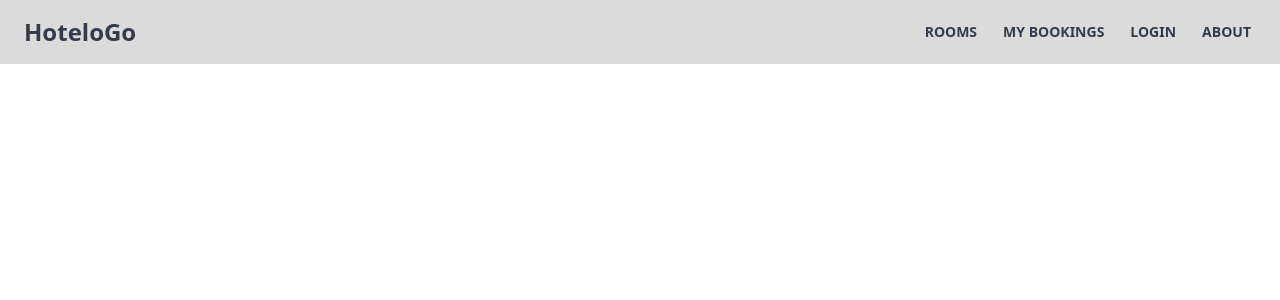
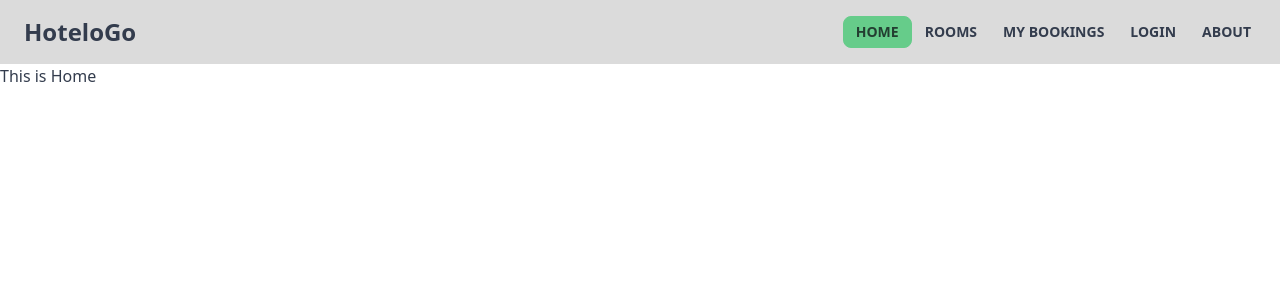
Before and after one commit to mdnoble1/hotelogo-client, a React (Vite) app: page / in a window 1280 px wide. Shown: the top 300 px of the page. Built offline with nearby package versions, Linux system fonts and the light colour scheme.

Commit message:
installed firebase and created environment variable

```diff
--- a/src/components/layout/Navbar.jsx
+++ b/src/components/layout/Navbar.jsx
@@ -30,6 +30,14 @@ const Navbar = () => {
       <div className="flex-none hidden lg:block">
         <ul className="menu menu-horizontal">
           {/* Navbar menu content here */}
+          <NavLink
+            to="/"
+            className={({ isActive }) =>
+              isActive ? `btn btn-primary btn-sm` : `btn btn-ghost btn-sm`
+            }
+          >
+            Home
+          </NavLink>
           <NavLink
             to="/rooms"
             className={({ isActive }) =>
--- a/src/components/layout/Sidebar.jsx
+++ b/src/components/layout/Sidebar.jsx
@@ -10,6 +10,14 @@ const Sidebar = () => {
       ></label>
       <ul className="menu p-4 w-80 min-h-full bg-base-200">
         {/* Sidebar content here */}
+        <NavLink
+          to="/"
+          className={({ isActive }) =>
+            isActive ? `btn btn-primary btn-sm` : `btn btn-ghost btn-sm`
+          }
+        >
+          Home
+        </NavLink>
         <NavLink
           to="/rooms"
           className={({ isActive }) =>
--- /dev/null
+++ b/src/config/firebase.config.js
@@ -0,0 +1,24 @@
+// Import the functions you need from the SDKs you need
+import { initializeApp } from "firebase/app";
+import { getAuth } from "firebase/auth";
+
+// TODO: Add SDKs for Firebase products that you want to use
+// https://firebase.google.com/docs/web/setup#available-libraries
+
+// Your web app's Firebase configuration
+const firebaseConfig = {
+  apiKey: import.meta.env.VITE_APIKEY,
+  authDomain: import.meta.env.VITE_AUTHDOMAIN,
+  projectId: import.meta.env.VITE_PROJECTID,
+  storageBucket: import.meta.env.VITE_STORAGEBUCKET,
+  messagingSenderId: import.meta.env.VITE_MESSAGINGSENDERID,
+  appId: import.meta.env.VITE_APPID,
+};
+
+// Initialize Firebase
+const app = initializeApp(firebaseConfig);
+
+const auth = getAuth(app);
+
+
+export default auth;
--- /dev/null
+++ b/src/page/Home.jsx
@@ -0,0 +1,9 @@
+const Home = () => {
+    return (
+        <div>
+            <h2>This is Home</h2>
+        </div>
+    );
+};
+
+export default Home;
--- a/src/routes/index.jsx
+++ b/src/routes/index.jsx
@@ -4,6 +4,7 @@ import About from "../page/About";
 import Contact from "../page/Contact";
 import Login from "../page/Login";
 import Register from "../page/Register";
+import Home from "../page/Home";
 
 
 const routes = createBrowserRouter([
@@ -11,6 +12,10 @@ const routes = createBrowserRouter([
         path: '/',
         element: <App/>,
         children: [
+            {
+                index: true,
+                element: <Home/>,
+            },
             {
                 path: 'about',
                 element: <About/>,
```
